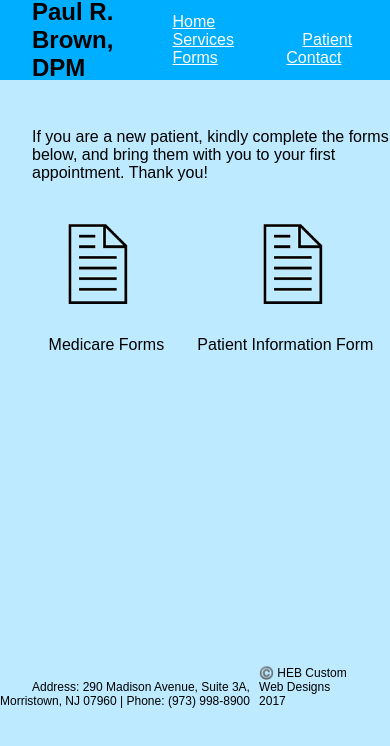
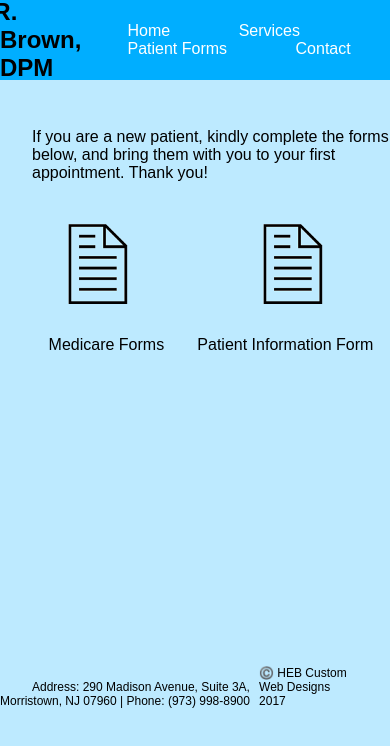
Before and after one commit to haleylizbrown/drbrown, a plain HTML site: page forms.html in a window 390 px wide. Drawn offline with Linux system fonts and the light colour scheme.

Commit message:
linked 'nav a h2' and 'nav img' to index.html, reduced padding-left for 'nav a h2', and removed text-decoration for all 'a' elements

```diff
--- a/Resources/CSS/contact.css
+++ b/Resources/CSS/contact.css
@@ -35,6 +35,7 @@ ul li {
 
 a {
   color: white;
+  text-decoration: none;
 }
 
 ul li:hover {
@@ -100,8 +101,9 @@ ul li:hover {
     display: none;
   }
 
-  nav h2 {
+  nav a h2 {
     display: inline;
-    padding-left: 2rem;
+    margin-left: -4rem;
+    color: black;
   }
 }
--- a/Resources/CSS/forms.css
+++ b/Resources/CSS/forms.css
@@ -36,6 +36,10 @@ ul li {
 
 nav a {
   color: white;
+}
+
+a {
+  text-decoration: none;
 }
 
 ul li:hover {
@@ -114,8 +118,9 @@ ul li:hover {
     display: none;
   }
 
-  nav h2 {
+  nav a h2 {
     display: inline;
-    padding-left: 2rem;
+    margin-left: -4rem;
+    color: black;
   }
 }
--- a/Resources/CSS/index.css
+++ b/Resources/CSS/index.css
@@ -31,6 +31,7 @@ ul li {
 
 a {
   color: white;
+  text-decoration: none;
 }
 
 ul li:hover {
--- a/Resources/CSS/services.css
+++ b/Resources/CSS/services.css
@@ -35,6 +35,7 @@ ul li {
 
 a {
   color: white;
+  text-decoration: none;
 }
 
 ul li:hover {
@@ -118,13 +119,15 @@ ul li:hover {
 /*Media Queries*/
 
 @media only screen and (max-width: 1045px) {
+
   nav img {
     display: none;
   }
 
-  nav h2 {
+  nav a h2 {
     display: inline;
-    padding-left: 2rem;
+    margin-left: -4rem;
+    color: black;
   }
 }
 
--- a/forms.html
+++ b/forms.html
@@ -8,8 +8,8 @@
   </head>
   <body>
     <nav>
-      <a href="./index.html" target="_blank"><img src="./Resources/Images/NavHeader.png"></a>
-      <h2>Paul R. Brown, DPM</h2>
+      <a href="./index.html" target="=_blank"><img src="./Resources/Images/NavHeader.png"></a>
+      <a href="./index.html" target="_blank"><h2>Paul R. Brown, DPM</h2></a>
       <ul>
         <a href="./index.html" target="_blank"><li id="home">Home</li></a>
         <a href="./services.html" target="_blank"><li id="services">Services</li></a>
```
Also changed, not shown: contact.html (+2 -2 lines), services.html (+2 -2 lines).
